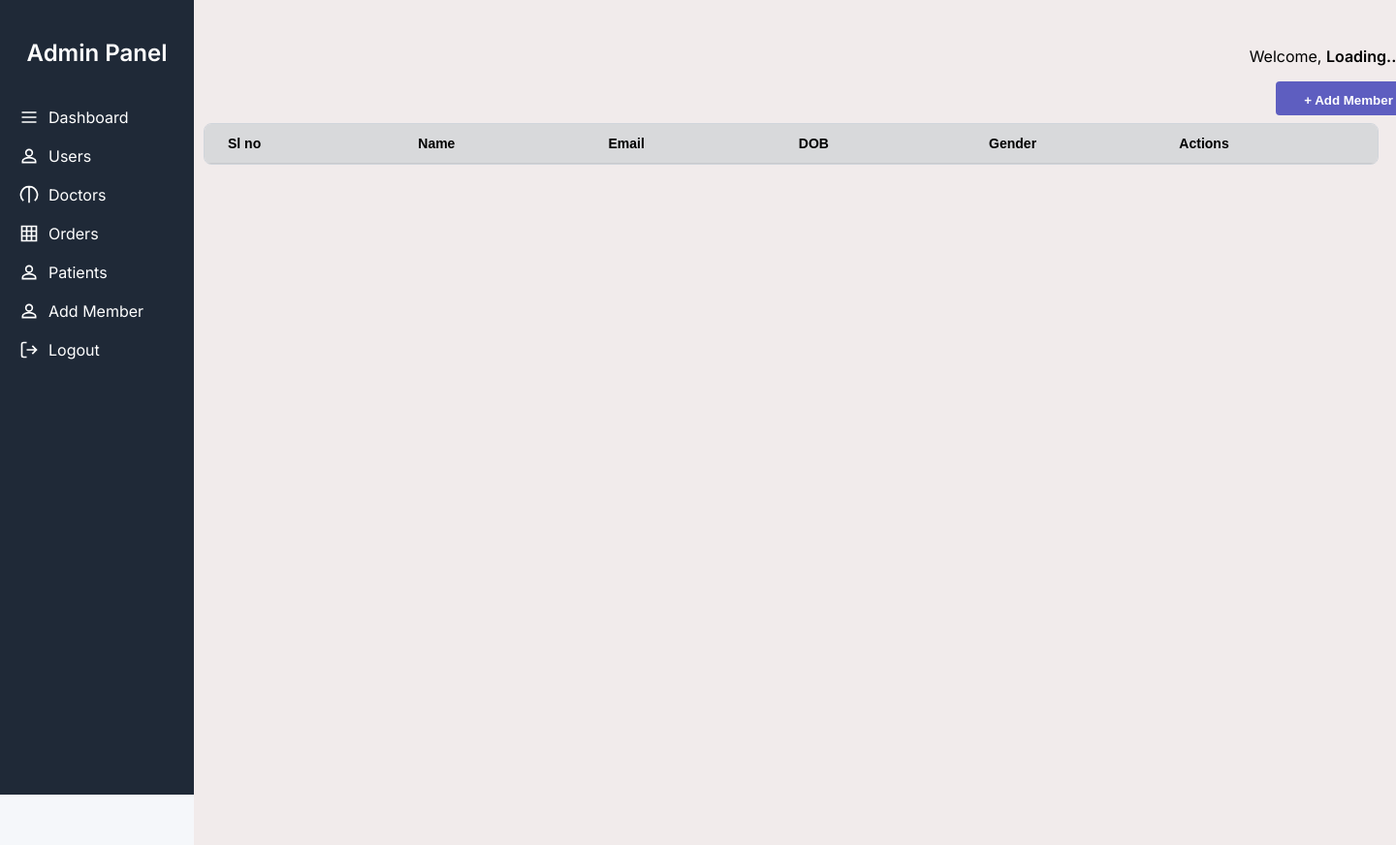
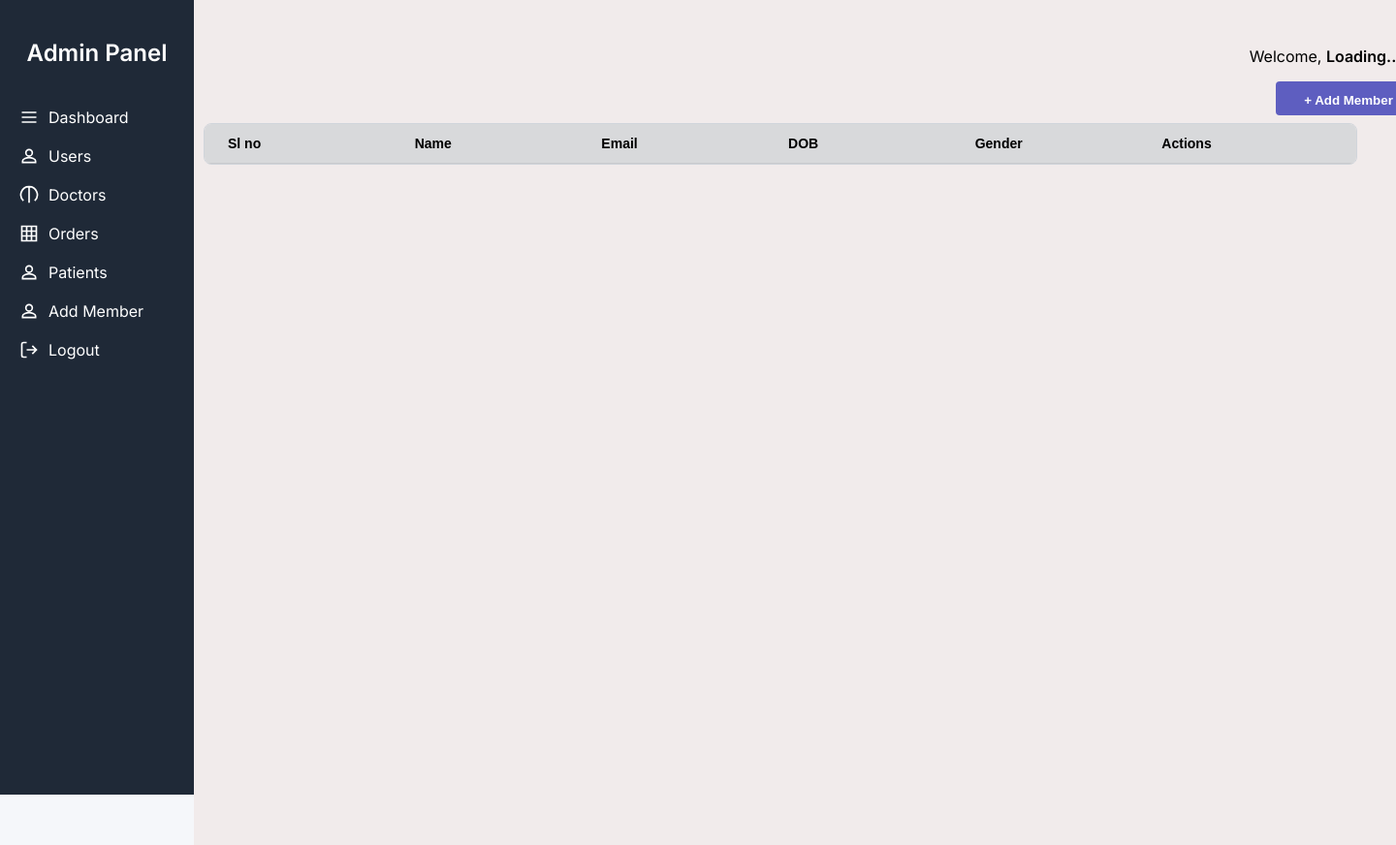
Before and after one commit to hghyhghy/EHR, a Django app: page /user_details/ in a window 1440 px wide; the page is wider, and only the part inside the window is pictured. Shown: that part at 97% size. Run offline with Django 5.2, Linux system fonts and the light colour scheme; data that the repository does not hold is empty.

Commit message:
updated UI

```diff
--- a/EHR/EHR/settings.py
+++ b/EHR/EHR/settings.py
@@ -143,7 +143,7 @@
         'ENGINE': 'django.db.backends.mysql',
         'NAME': 'EHR',
         'USER': 'root',
-        'PASSWORD': 'Babu@2002',
+        'PASSWORD': 'Password@123',
         'HOST': 'localhost',   # or IP/remote host like 'db.example.com'
         'PORT': '3306',        # default MySQL port
     }
--- a/EHR/main/static/main/style.css
+++ b/EHR/main/static/main/style.css
@@ -185,10 +185,10 @@
   border-radius: 4px;
 
 }
-button:hover{
+/* button:hover{
   box-sizing: border-box;
   box-shadow: 0px 1px 17px 6px blue ;
-}
+} */
 
 
 .button-group .edit-btn {
@@ -242,7 +242,7 @@
 .family-container {
   position: relative;
   right: 70px;
-  width: 112%;
+  width: 110%;
   margin-top: -1rem;
   font-family: sans-serif;
   border-radius: 8px; /* Apply visible rounding */
```
